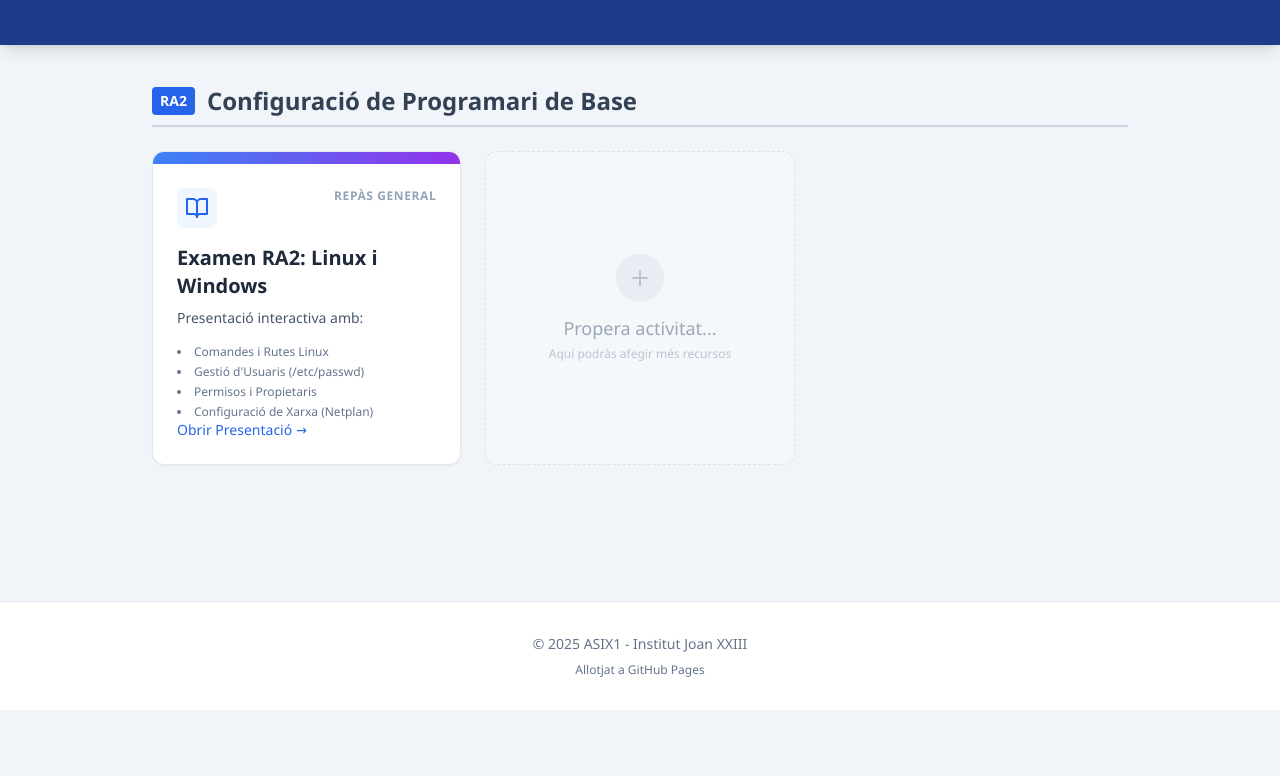
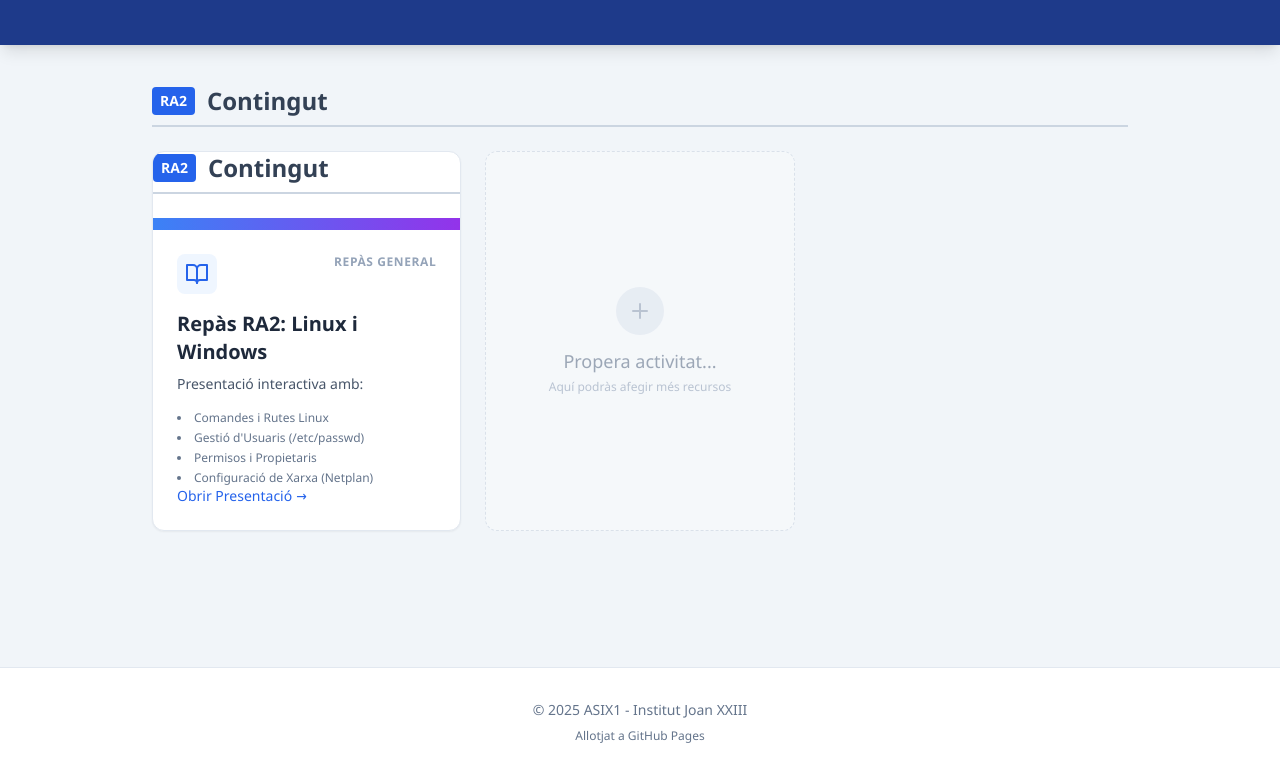
Before and after one commit to ssergivelass/ASIX1_0369, a plain HTML site: page index.html in a window 1280 px wide. Shown: the part 135-911 px from the top of the page. Before the commit the page ends 845 px from the top, so only its background shows below. Drawn offline with nearby package versions, Linux system fonts and the light colour scheme.

Commit message:
Update index.html

```diff
--- a/index.html
+++ b/index.html
@@ -22,17 +22,21 @@
     <!-- Contingut Principal -->
     <main class="max-w-5xl mx-auto px-6 py-10">
 
-        <!-- Secció RA2 -->
+        <!-- Secció Contingut -->
         <div class="mb-12">
             <h2 class="text-2xl font-bold text-slate-700 border-b-2 border-slate-300 pb-2 mb-6 flex items-center">
                 <span class="bg-blue-600 text-white text-sm px-2 py-1 rounded mr-3">RA2</span>
-                Configuració de Programari de Base
+                Contingut
             </h2>
 
             <div class="grid grid-cols-1 md:grid-cols-2 lg:grid-cols-3 gap-6">
 
                 <!-- TARGETA 1: REPÀS EXAMEN (L'enllaç apunta al fitxer que ja tens) -->
                 <a href="0369ra2repas.html" class="group bg-white rounded-xl shadow-sm hover:shadow-xl transition-all duration-300 overflow-hidden border border-slate-200 block transform hover:-translate-y-1">
+                <h2 class="text-2xl font-bold text-slate-700 border-b-2 border-slate-300 pb-2 mb-6 flex items-center">
+                <span class="bg-blue-600 text-white text-sm px-2 py-1 rounded mr-3">RA2</span>
+                Contingut
+                </h2>
                     <div class="h-3 bg-gradient-to-r from-blue-500 to-purple-600"></div>
                     <div class="p-6">
                         <div class="flex justify-between items-start mb-4">
@@ -41,7 +45,7 @@
                             </div>
                             <span class="text-xs font-semibold text-slate-400 uppercase tracking-wider">Repàs General</span>
                         </div>
-                        <h3 class="text-xl font-bold text-slate-800 mb-2 group-hover:text-blue-700 transition-colors">Examen RA2: Linux i Windows</h3>
+                        <h3 class="text-xl font-bold text-slate-800 mb-2 group-hover:text-blue-700 transition-colors">Repàs RA2: Linux i Windows</h3>
                         <p class="text-slate-600 text-sm mb-4">
                             Presentació interactiva amb:
                             <ul class="list-disc list-inside mt-2 space-y-1 text-xs text-slate-500">
```
